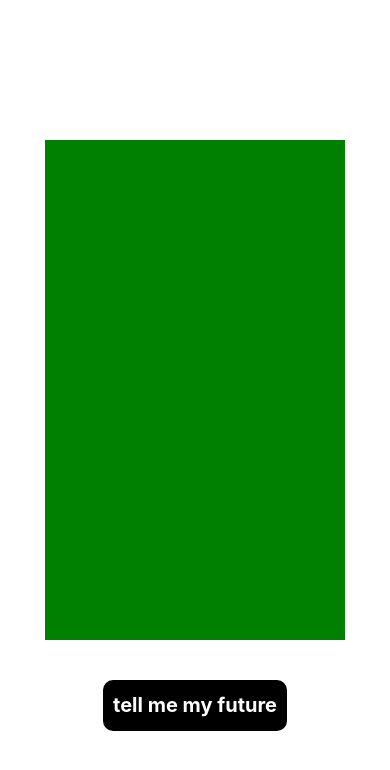
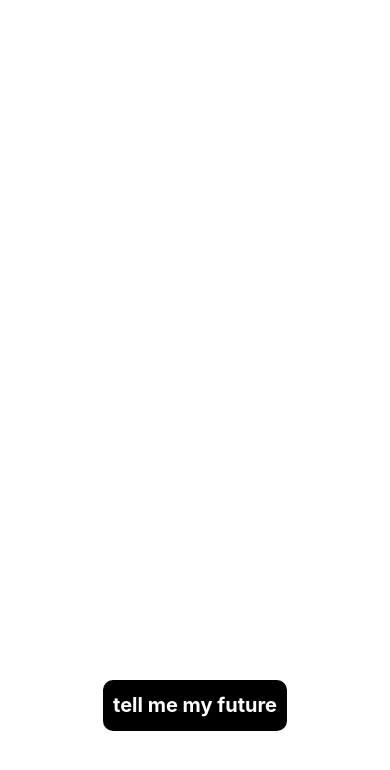
Before and after one commit to LouisOhlow/gaia_oracle, a React Native app: screen / in a window 390 px wide. Shown: the top 770 px of the page. Built offline with nearby package versions, Linux system fonts and the light colour scheme.

Commit message:
combine all images to fitting format

```diff
--- a/src/Oracle.tsx
+++ b/src/Oracle.tsx
@@ -16,29 +16,52 @@ const styles = StyleSheet.create({
     flex: 1,
     alignItems: 'center',
     justifyContent: 'center',
-    backgroundColor: 'green',
-  },
-  firstImage: {
-    resizeMode: 'contain',
-    height: '40%',
-  },
-  secondImage: {
-    height: '60%',
-    resizeMode: 'contain',
   },
 });
 
 const formattedImages: Function = (images: Array<icon>) => {
   console.log('formattedImages ' + images.length);
-  return images.map(image => {
+  const imageComponents = images.map(image => {
     const style = {
       height: image.height,
       width: image.width,
       resizeMode: 'contain',
-      backgroundColor: 'red',
     };
     return <Image style={style} source={image.src} />;
   });
+  return embed(imageComponents, images);
+};
+
+const embed: Function = (
+  imageComponents: Array<Object>,
+  images: Array<Icon>,
+) => {
+  const embeddedImages = [];
+  const containerStyle = {
+    height: '60%',
+    width: '100%',
+    flexDirection: 'row',
+  };
+
+  for (var i = 0; i < images.length; i++) {
+    var k = 0;
+    if (images[i].height !== '100%') {
+      embeddedImages[i] = imageComponents[i];
+    } else {
+      const list = [imageComponents[i], imageComponents[i + 1]];
+      k = 1;
+      if (images[i + 2]) {
+        if (images[i + 2].height === '100%') {
+          list[3] = imageComponents[i + 2];
+          k = 2;
+        }
+      }
+      embeddedImages[i] = <View style={containerStyle}>{list}</View>;
+      i = i + k;
+    }
+  }
+
+  return embeddedImages;
 };
 
 export default Oracle;
--- a/src/formatVariations.tsx
+++ b/src/formatVariations.tsx
@@ -12,13 +12,13 @@ const type6x9 = {
 
 const type9x3 = {
   height: '100%',
-  width: '20%',
+  width: '33%',
   format: '9x3',
 };
 
 const type9x6 = {
   height: '100%',
-  width: '40%',
+  width: '66%',
   format: '9x6',
 };
 const type3x9 = {
```
